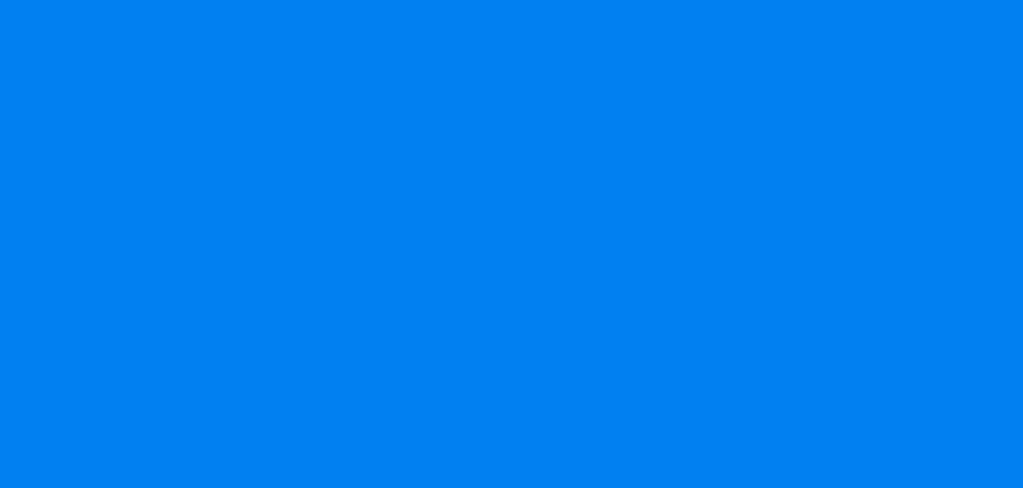
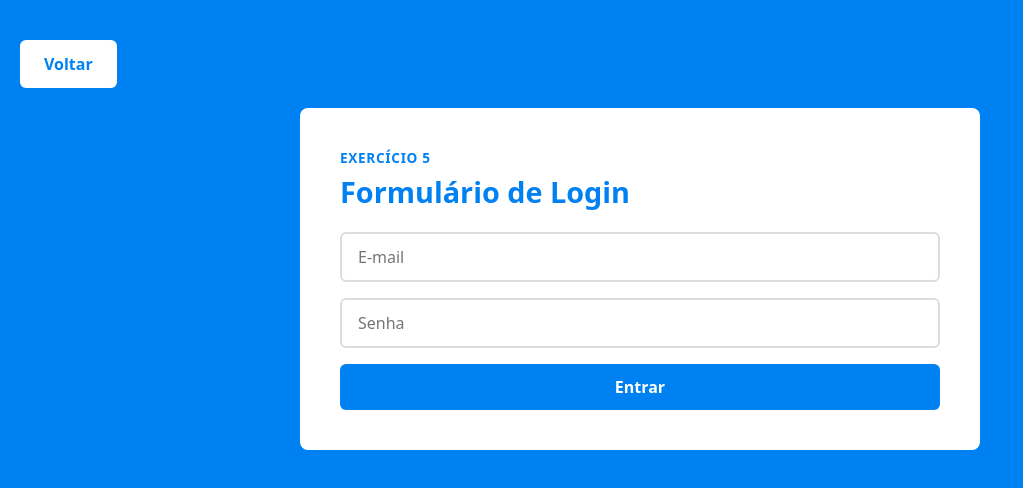
Before and after one commit to thiagoperest/desenvolvimento-react-DR4_TP3, a React (Vite) app: page /exercicio-5 in a window 1280 px wide. Before the commit this address had no page. Shown: the top 488 px of the page, without its empty margins (0-1023 px from the left). Built offline with nearby package versions, Linux system fonts and the light colour scheme.

Commit message:
feat: add exercício 5

```diff
--- /dev/null
+++ b/src/components/Login.css
@@ -0,0 +1,39 @@
+.login-container {
+    display: flex;
+    flex-direction: column;
+    gap: 16px;
+}
+
+.login-input {
+    width: 100%;
+    padding: 12px 16px;
+    font-size: 1rem;
+    font-family: inherit;
+    border: 2px solid #ddd;
+    border-radius: 6px;
+    outline: none;
+    box-sizing: border-box;
+    color: #ddd;
+    transition: border-color 0.3s ease;
+}
+
+.login-input:focus {
+    border-color: #0081f1;
+}
+
+.login-btn {
+    width: 100%;
+    padding: 12px;
+    font-size: 1rem;
+    font-weight: 600;
+    color: white;
+    background-color: #0081f1;
+    border: none;
+    border-radius: 6px;
+    cursor: pointer;
+    transition: background-color 0.3s ease;
+}
+
+.login-btn:hover {
+    background-color: #006bcc;
+}
--- /dev/null
+++ b/src/components/Login.jsx
@@ -0,0 +1,37 @@
+import { useState } from 'react'
+import './Login.css'
+
+export default function Login() {
+  const [form, setForm] = useState({ email: '', senha: '' })
+
+  function handleChange(e) {
+    setForm({ ...form, [e.target.name]: e.target.value })
+  }
+
+  function handleSubmit(e) {
+    e.preventDefault()
+    alert(`Email: ${form.email}\nSenha: ${form.senha}`)
+  }
+
+  return (
+    <div className="login-container" onSubmit={handleSubmit}>
+      <input
+        className="login-input"
+        type="email"
+        name="email"
+        placeholder="E-mail"
+        value={form.email}
+        onChange={handleChange}
+      />
+      <input
+        className="login-input"
+        type="password"
+        name="senha"
+        placeholder="Senha"
+        value={form.senha}
+        onChange={handleChange}
+      />
+      <button className="login-btn" onClick={handleSubmit}>Entrar</button>
+    </div>
+  )
+}
--- /dev/null
+++ b/src/pages/Exercicio5.css
@@ -0,0 +1,27 @@
+.exercicio-container {
+    background-color: #0081f1;
+    min-height: 100vh;
+    padding: 40px 20px;
+}
+
+.exercicio-card {
+    background: white;
+    border-radius: 8px;
+    padding: 40px;
+    max-width: 600px;
+    margin: 0 auto;
+}
+
+.exercicio-label {
+    font-size: 0.85rem;
+    font-weight: 600;
+    color: #0081f1;
+    text-transform: uppercase;
+    letter-spacing: 0.05em;
+}
+
+.exercicio-card h1 {
+    font-size: 1.8rem;
+    color: #0081f1;
+    margin: 8px 0 24px 0;
+}
--- /dev/null
+++ b/src/pages/Exercicio5.jsx
@@ -0,0 +1,16 @@
+import BotaoVoltar from '../components/BotaoVoltar'
+import Login from '../components/Login'
+import './Exercicio5.css'
+
+export default function Exercicio5() {
+  return (
+    <div className="exercicio-container">
+      <BotaoVoltar />
+      <div className="exercicio-card">
+        <span className="exercicio-label">Exercício 5</span>
+        <h1>Formulário de Login</h1>
+        <Login />
+      </div>
+    </div>
+  )
+}
--- a/src/pages/Home.jsx
+++ b/src/pages/Home.jsx
@@ -26,6 +26,12 @@ export default function Home() {
       titulo: 'Select Controlado',
       descricao: 'Dropdown controlado exibindo a cidade selecionada',
       rota: '/exercicio-4'
+    },
+    {
+      id: 5,
+      titulo: 'Formulário de Login',
+      descricao: 'Formulário com email e senha que exibe os dados ao enviar',
+      rota: '/exercicio-5'
     }
   ]
 
--- a/src/routes/index.jsx
+++ b/src/routes/index.jsx
@@ -4,6 +4,7 @@ import Exercicio1 from '../pages/Exercicio1'
 import Exercicio2 from '../pages/Exercicio2'
 import Exercicio3 from '../pages/Exercicio3'
 import Exercicio4 from '../pages/Exercicio4'
+import Exercicio5 from '../pages/Exercicio5'
 
 export function AppRoutes() {
   return (
@@ -13,6 +14,7 @@ export function AppRoutes() {
       <Route path="/exercicio-2" element={<Exercicio2 />} />
       <Route path="/exercicio-3" element={<Exercicio3 />} />
       <Route path="/exercicio-4" element={<Exercicio4 />} />
+      <Route path="/exercicio-5" element={<Exercicio5 />} />
     </Routes>
   )
 }
```
